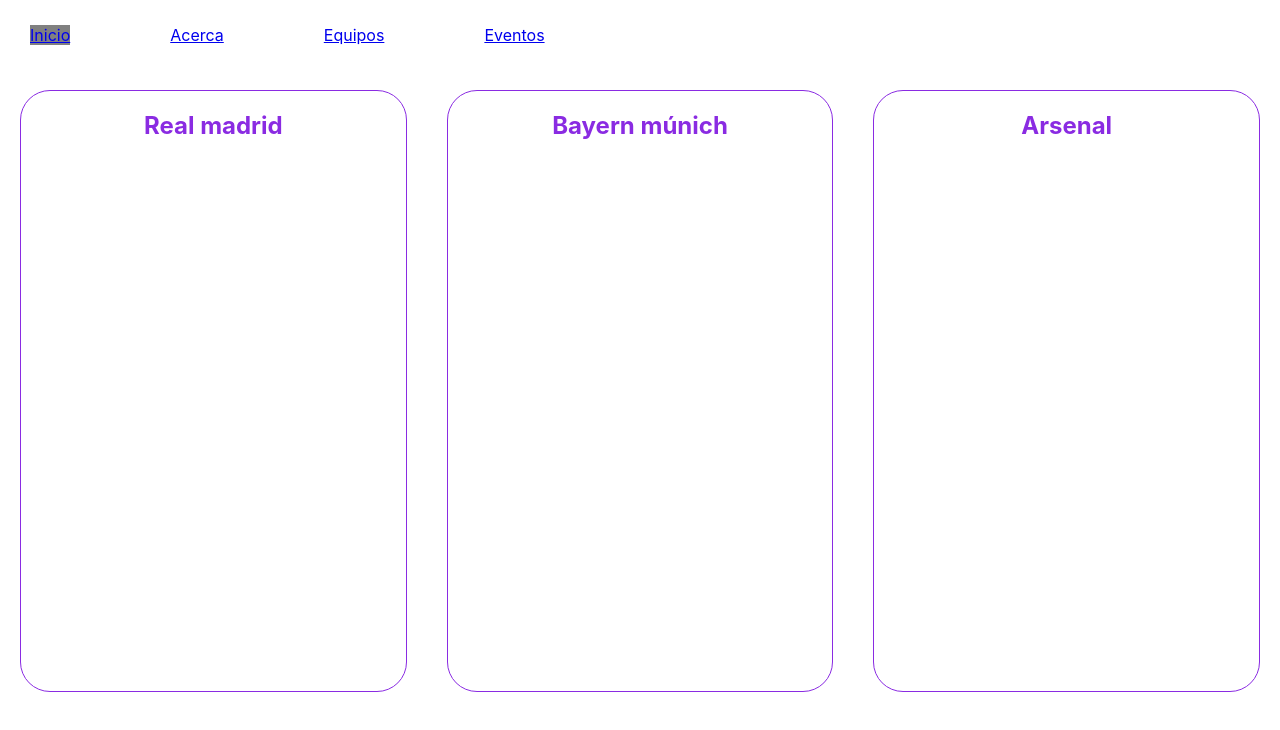
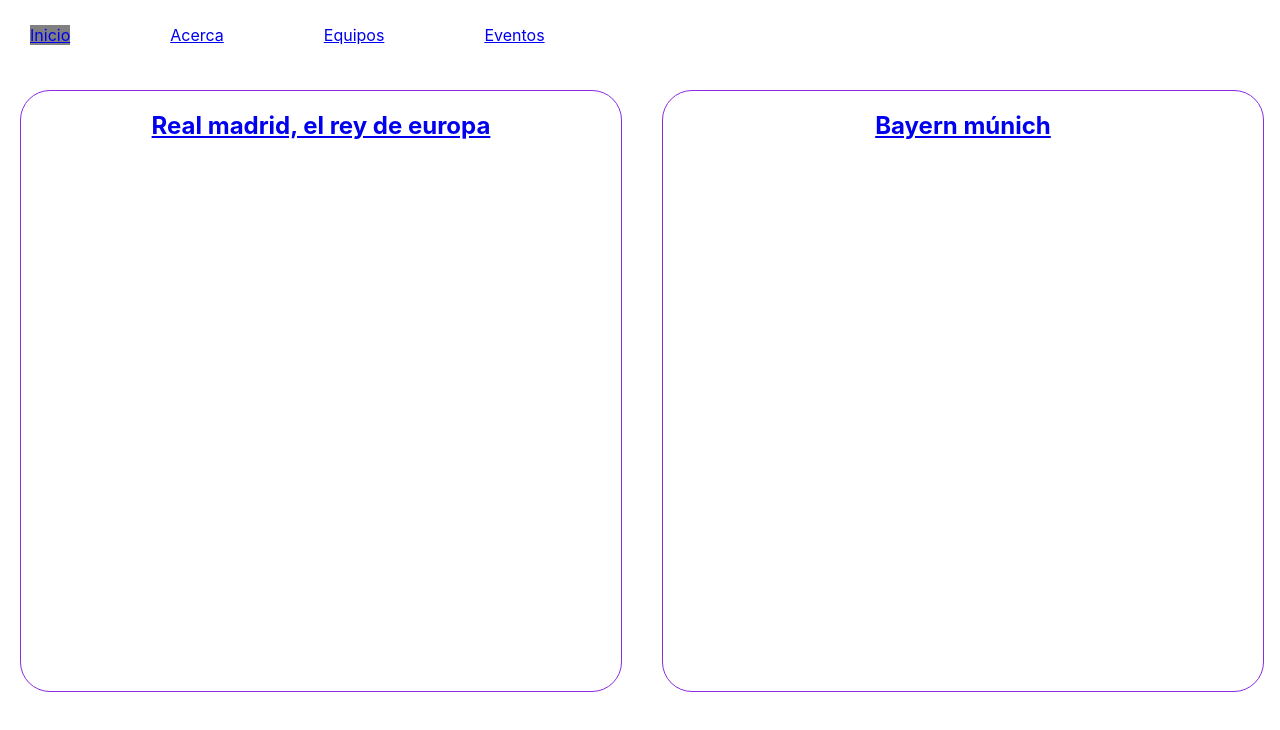
Before and after one commit to david03092005/ProyectoUnitedGoals, a React (Create React App) app: page /Equipos in a window 1280 px wide. Shown: the top 730 px of the page. Built offline with nearby package versions, Linux system fonts and the light colour scheme.

Commit message:
Se inicia pagina de equipos

```diff
--- a/src/components/Container/Container.js
+++ b/src/components/Container/Container.js
@@ -1,4 +1,5 @@
 import styles from "./Container.module.css";
+import { Link } from "react-router-dom";
 
 function Container({name}){
 
@@ -13,6 +14,7 @@
     // }
 
     return(
+        <Link to = "/">
             <div className = {styles.container}>
                 <h2 className = {styles.titulo}> {name} </h2>
                 {/* {
@@ -27,6 +29,7 @@
                     About
                 </Link> */}
             </div>
+        </Link>
     );
 }
 
--- a/src/components/Container/Container.module.css
+++ b/src/components/Container/Container.module.css
@@ -6,6 +6,7 @@
     border-radius: 30px;
 }
 
-.titulo {
-    color: blueviolet;
+Link {
+    height: 100%;
+    width: 100%;
 }
--- a/src/pages/Equipos/Equipos.js
+++ b/src/pages/Equipos/Equipos.js
@@ -1,12 +1,12 @@
 import Container from "../../components/Container/Container";
-import styles from './Equipos.module.css'
+import styles from './Equipos.module.css';
 import { useState } from "react";
 
 function Equipos() {
     const [posts] = useState([
     {
         id: 1,
-        name: "Real madrid"
+        name: "Real madrid, el rey de europa"
     },
     {
         id: 2,
--- a/src/pages/Equipos/Equipos.module.css
+++ b/src/pages/Equipos/Equipos.module.css
@@ -1,4 +1,5 @@
 .Nose {
     display: flex;
-
+    width: 100%;
+    height: 400px;
 }
```
Also changed, not shown: src/pages/Home/Home.css (deleted), src/pages/Home/Home.module.css (added). Lines whose indentation alone changed are shown as unchanged.
